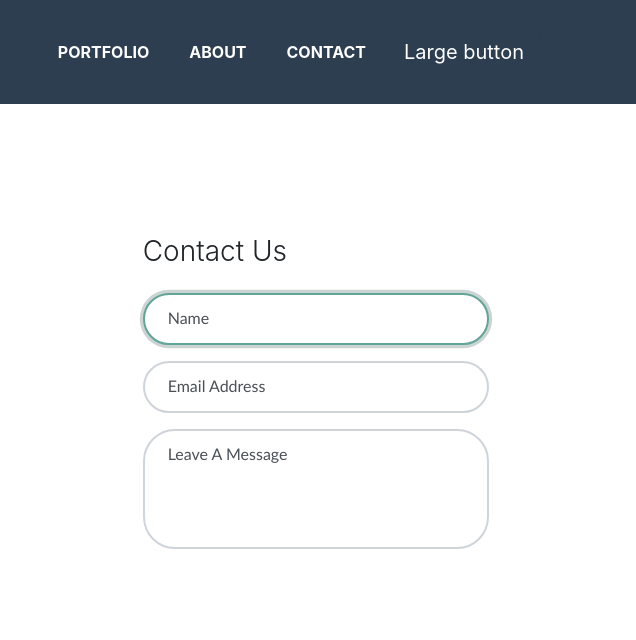
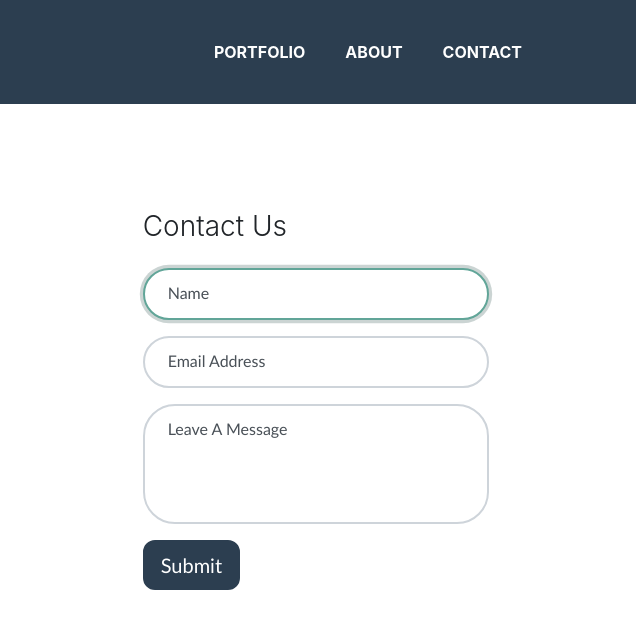
Before and after one commit to naomibarnes/Responsive-Portfolio, a plain HTML site: page Alternate Website Version/freelancer/contact.html in a window 1280 px wide. Shown: the top 640 px of the page, 644-1280 px from the left. Drawn offline with nearby package versions, Linux system fonts and the light colour scheme; a web font is replaced by a local one.

Commit message:
moving submit button to correct place in contact.html

```diff
--- a/Alternate Website Version/freelancer/contact.html
+++ b/Alternate Website Version/freelancer/contact.html
@@ -30,7 +30,6 @@
                     </li>
                 </ul>
             </div>
-            <button type="button" class="btn btn-secondary btn-lg">Large button</button>
         </div>
     </nav>
     <style>
@@ -172,7 +171,7 @@
                                         <input type="password" id="inputPassword" class="form-control" placeholder="Password" required>
                                         <label for="inputPassword">Leave A Message</label>
                                     </div>
-
+                                    <button type="button" class="btn btn-secondary btn-lg">Submit</button>
                                 </form>
                             </div>
                         </div>
```
